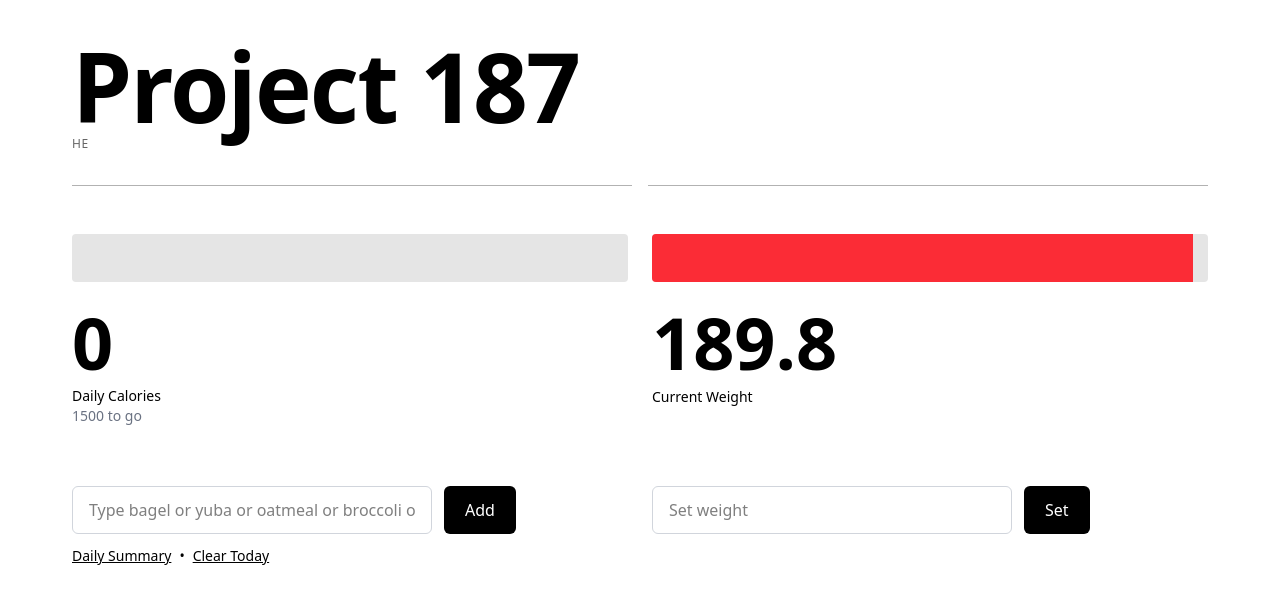
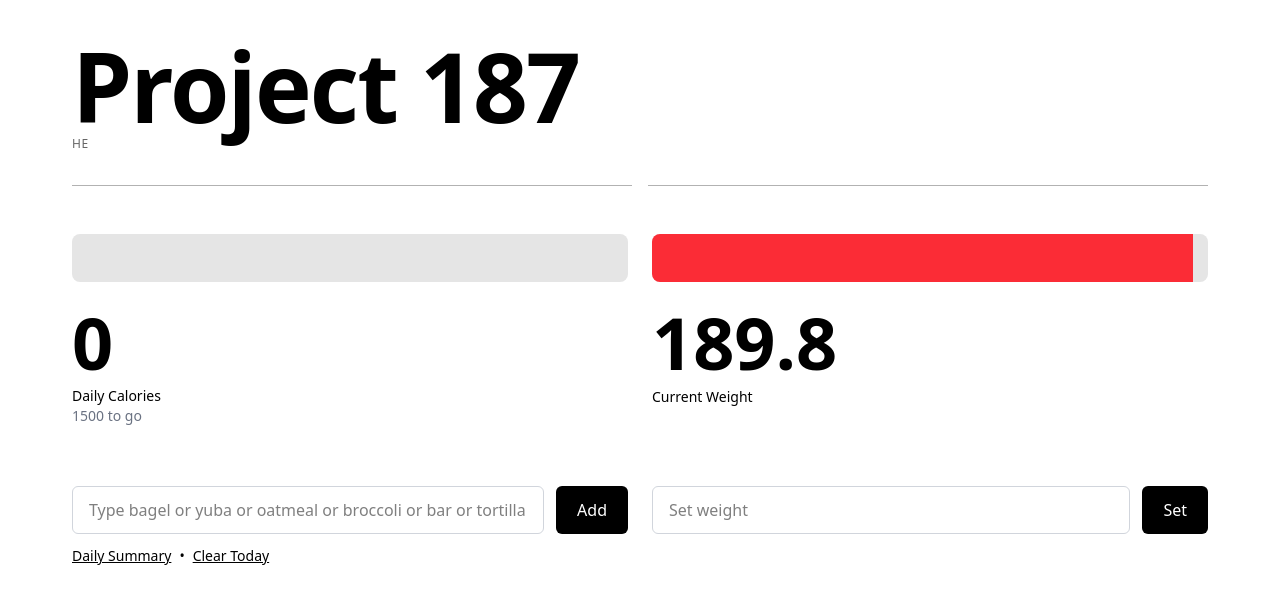
Before and after one commit to manintheandes/project-187, a Next.js app: page / in a window 1280 px wide. Shown: the top 604 px of the page. Built offline with nearby package versions, Linux system fonts and the light colour scheme; no server answers.

Commit message:
ui: align mobile layout (hide header rules on mobile, grid input/button, rounded bars, spacing fixes)

```diff
--- a/app/globals.css
+++ b/app/globals.css
@@ -25,10 +25,11 @@ body {
 }
 
 /* Utility classes specific to this project */
-.rule {
-  height: 1px;
-  background: rgba(0,0,0,0.3);
-}
+.rule { height: 1px; background: rgba(0,0,0,0.3); }
+
+/* Tighten form controls alignment on iOS */
+.btn, button { line-height: 1; }
+input { line-height: 1.2; }
 
 .focus-ring:focus-visible {
   outline: 2px solid #000;
--- a/components/CaloriePanel.tsx
+++ b/components/CaloriePanel.tsx
@@ -257,7 +257,7 @@ export default function CaloriePanel() {
   return (
     <div>
       {/* progress bar (horizontal) */}
-      <ProgressBar value={calories} max={1500} normalColor="bg-[#CAA70A]" redWhenOver={1500} />
+      <ProgressBar value={calories} max={1500} normalColor="bg-[#CAA70A]" redWhenOver={1500} className="rounded-lg" />
 
       {/* big number and captions */}
       <div className="mt-4 md:mt-6 min-h-[120px] md:min-h-[156px]">
@@ -267,11 +267,11 @@ export default function CaloriePanel() {
       </div>
 
       {/* input row */}
-      <div className="mt-3 md:mt-6 flex flex-col sm:flex-row sm:items-center gap-2 sm:gap-3">
+      <div className="mt-3 md:mt-6 grid grid-cols-1 sm:grid-cols-[1fr_auto] items-stretch gap-2 sm:gap-3">
         <input
           type="text"
           placeholder="Type bagel or yuba or oatmeal or broccoli or bar or tortilla"
-          className="h-12 box-border w-full sm:w-[360px] px-4 border border-gray-300 rounded-md text-[16px] leading-none appearance-none"
+          className="h-12 box-border w-full px-4 border border-gray-300 rounded-md text-[16px] leading-none appearance-none"
           value={calorieInput}
           onChange={(e) => setCalorieInput(e.target.value)}
         />
--- a/components/Header.tsx
+++ b/components/Header.tsx
@@ -12,7 +12,7 @@ export default function Header() {
       </h1>
       <p className="mt-1 text-[11px] uppercase tracking-[0.06em] text-black/60 md:text-[12px]">HE</p>
       {/* informational tagline removed by request */}
-      <div className="mt-4 md:mt-6 lg:mt-8 flex items-center gap-4">
+      <div className="hidden md:flex mt-6 lg:mt-8 items-center gap-4">
         <div className="rule flex-1 max-w-[560px]" />
         <div className="rule flex-1" />
       </div>
--- a/components/WeightPanel.tsx
+++ b/components/WeightPanel.tsx
@@ -76,7 +76,7 @@ export default function WeightPanel() {
   return (
     <section aria-labelledby="weight-heading">
       {/* Weight bar (horizontal) */}
-      <ProgressBar value={current} max={TARGET} normalColor="bg-[#E5D7A0]" redAtOrAbove={THRESHOLD} />
+      <ProgressBar value={current} max={TARGET} normalColor="bg-[#E5D7A0]" redAtOrAbove={THRESHOLD} className="rounded-lg" />
       <h2 id="weight-heading" className="sr-only">Current Weight</h2>
       <div className="mt-4 md:mt-6 min-h-[120px] md:min-h-[156px]">
         <div className="text-[56px] md:text-[72px] leading-none font-black">
@@ -87,14 +87,14 @@ export default function WeightPanel() {
           <div className="text-[12px] text-black/60 h-[16px]">{weight == null ? "No weight set" : "\u00A0"}</div>
         </div>
       </div>
-      <div className="mt-4 md:mt-6 flex flex-col sm:flex-row sm:items-center gap-2 sm:gap-3">
+      <div className="mt-4 md:mt-6 grid grid-cols-1 sm:grid-cols-[1fr_auto] items-stretch gap-2 sm:gap-3">
         <label className="sr-only" htmlFor="set-weight">Set weight</label>
         <input
           id="set-weight"
           value={input}
           onChange={(e) => setInput(e.target.value)}
           placeholder="Set weight"
-          className="h-12 box-border w-full sm:w-[360px] px-4 border border-gray-300 rounded-md text-[16px] leading-none appearance-none"
+          className="h-12 box-border w-full px-4 border border-gray-300 rounded-md text-[16px] leading-none appearance-none"
           inputMode="decimal"
         />
         <button
```
